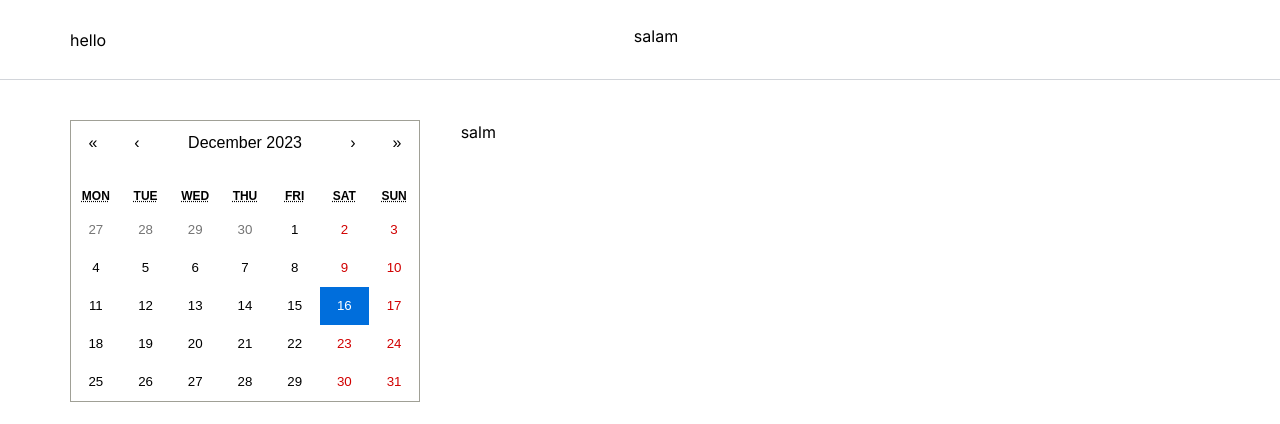
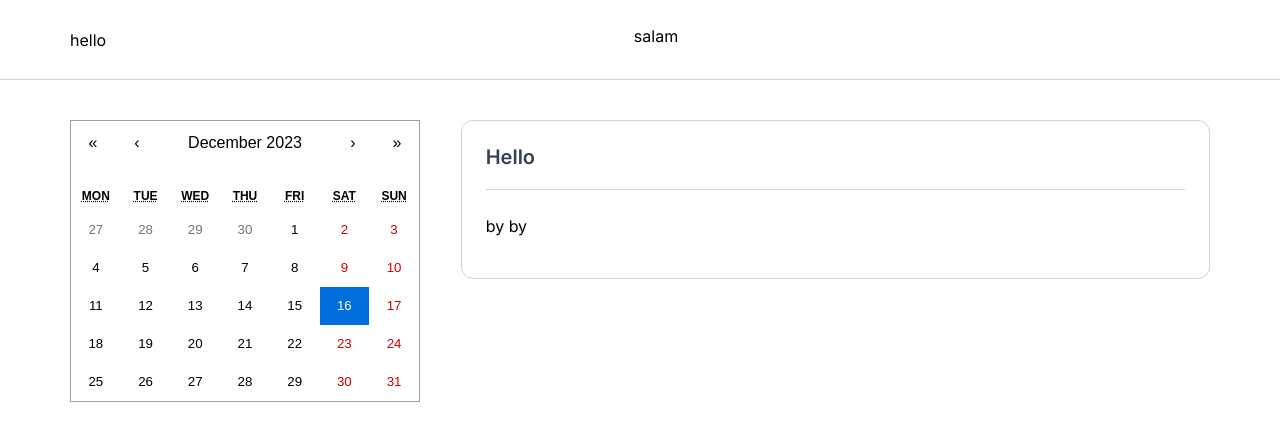
Before and after one commit to alirezaJvh/test-assignment, a Next.js app: page / in a window 1280 px wide. Shown: the top 424 px of the page. Built offline with nearby package versions, Linux system fonts and the light colour scheme; no server answers; the database is empty.

Commit message:
feat: add Card component

```diff
--- a/app/page.tsx
+++ b/app/page.tsx
@@ -5,11 +5,8 @@ import { ReserveCalendar } from "./ui/ReserveCalendar";
 export default function Home() {
   return (
     <div className="flex justify-center w-full mt-10">
-      <div className="grid grid-cols-3 w-full max-w-[1140px] gap-8">
-        <div>
-          <ReserveCalendar />
-        </div>
-        <div className="col-span-2">salm</div>
+      <div className="w-full max-w-[1140px]">
+        <ReserveCalendar />
       </div>
     </div>
   );
--- /dev/null
+++ b/app/ui/Card.tsx
@@ -0,0 +1,75 @@
+import React from "react";
+import { Button } from "@/app/ui/Button";
+
+export interface ButtonProps {
+  size?: "medium" | "large";
+  type?: "button" | "submit";
+  variant?: "contained" | "tonal" | "outlined";
+  disabled?: boolean;
+  children: React.ReactNode;
+  onClick?: () => void;
+}
+
+interface CardProps {
+  children?: Array<React.ReactNode & { type: React.ReactNode }>;
+}
+
+interface CardTitleProps {
+  children?: React.ReactNode;
+}
+
+interface CardBodyProps extends CardTitleProps {
+  className?: string;
+}
+
+const BASE_CARD_CLASSES =
+  "w-full bg-white pt-4 px-4 sm:px-6 rounded-xl border border-slate-300";
+
+export function Card({ children }: CardProps) {
+  const title = children?.find(child => child?.type === Card.Title);
+  const button = children?.find(child => child?.type === Card.Button);
+  const body = children?.find(child => child?.type === Card.Body);
+  return (
+    <div className={`${BASE_CARD_CLASSES} ${body ? "pb-10" : "pb-4"}`}>
+      <div className="flex items-center justify-between">
+        {title}
+        {button}
+      </div>
+      {body && <div className="w-full h-[1px] bg-slate-300 mt-3" />}
+      {body}
+    </div>
+  );
+}
+
+Card.Title = function title({ children }: CardTitleProps) {
+  return (
+    <h2 className="text-xl font-semibold text-slate-700 leading-10">
+      {children}
+    </h2>
+  );
+};
+
+Card.Body = function body({ children, className }: CardBodyProps) {
+  return <div className={`pt-6 ${className && className}`}>{children}</div>;
+};
+
+Card.Button = function button({
+  type = "button",
+  variant = "outlined",
+  disabled = false,
+  children,
+  onClick,
+}: ButtonProps) {
+  return (
+    <div>
+      <Button
+        type={type}
+        variant={variant}
+        disabled={disabled}
+        onClick={onClick}
+      >
+        {children}
+      </Button>
+    </div>
+  );
+};
--- a/app/ui/ReserveCalendar.tsx
+++ b/app/ui/ReserveCalendar.tsx
@@ -4,6 +4,7 @@ import Calendar from "react-calendar";
 import { useQuery, useMutation } from "@tanstack/react-query";
 import "react-calendar/dist/Calendar.css";
 import { useState } from "react";
+import { Card } from "./Card";
 
 type ValuePiece = Date | null;
 
@@ -26,26 +27,37 @@ async function mutationFn(body: { date: Value }) {
 }
 
 export function ReserveCalendar() {
+  const [value, onChange] = useState<Value>(new Date());
+  const [data, setData] = useState([]);
   const reservations = useQuery({
     queryKey: ["reservations"],
     queryFn: () => getReservation(),
   });
   console.log(reservations);
-  const { mutateAsync } = useMutation({
+  const { mutateAsync, isPending } = useMutation({
     mutationKey: ["dayReservations"],
     mutationFn,
   });
 
-  const [value, onChange] = useState<Value>(new Date());
-
-  const test = async (date: Value) => {
+  const onChangeHandler = async (date: Value) => {
     onChange(date);
     const res = await mutateAsync({ date });
+    setData(res);
     console.log(res);
   };
+  console.log(isPending);
+  console.log(data);
   return (
-    <div>
-      <Calendar value={value} onChange={test} />
+    <div className="grid grid-cols-3 gap-8">
+      <div className="col-span-1">
+        <Calendar value={value} onChange={onChangeHandler} />
+      </div>
+      <div className="col-span-2">
+        <Card>
+          <Card.Title>Hello</Card.Title>
+          <Card.Body>by by</Card.Body>
+        </Card>
+      </div>
     </div>
   );
 }
```
